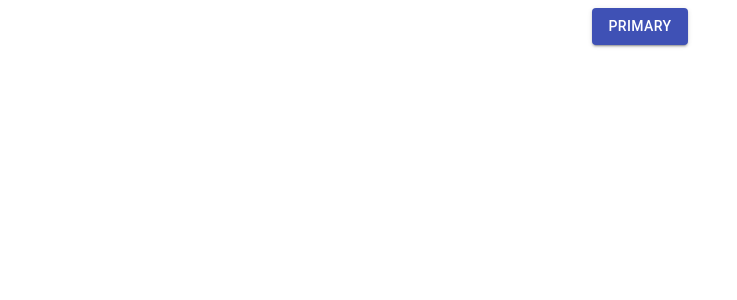
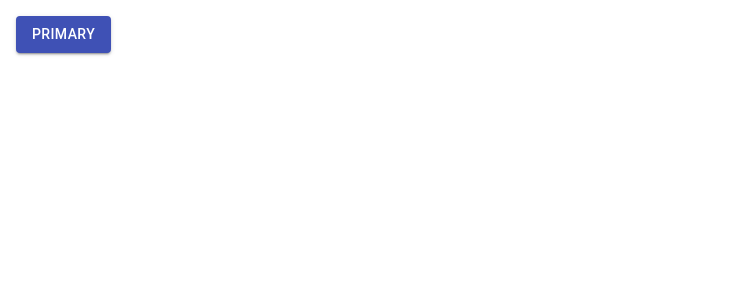
Before and after one commit to kanishkguptagit/Kabootar, a React (Create React App) app in the folder client/: page / in a window 1280 px wide. Shown: the top 300 px of the page, without its empty margins (0-737 px from the left). Built offline with nearby package versions, Linux system fonts and the light colour scheme.

Commit message:
remove css files

```diff
--- a/client/src/App.css
+++ /dev/null
@@ -1,38 +0,0 @@
-.App {
-  text-align: center;
-}
-
-.App-logo {
-  height: 40vmin;
-  pointer-events: none;
-}
-
-@media (prefers-reduced-motion: no-preference) {
-  .App-logo {
-    animation: App-logo-spin infinite 20s linear;
-  }
-}
-
-.App-header {
-  background-color: #282c34;
-  min-height: 100vh;
-  display: flex;
-  flex-direction: column;
-  align-items: center;
-  justify-content: center;
-  font-size: calc(10px + 2vmin);
-  color: white;
-}
-
-.App-link {
-  color: #61dafb;
-}
-
-@keyframes App-logo-spin {
-  from {
-    transform: rotate(0deg);
-  }
-  to {
-    transform: rotate(360deg);
-  }
-}
--- a/client/src/App.js
+++ b/client/src/App.js
@@ -1,4 +1,3 @@
-import "./App.css";
 import Button from "@material-ui/core/Button";
 import { makeStyles } from "@material-ui/core/styles";
 
--- a/client/src/index.css
+++ /dev/null
@@ -1,13 +0,0 @@
-body {
-  margin: 0;
-  font-family: -apple-system, BlinkMacSystemFont, 'Segoe UI', 'Roboto', 'Oxygen',
-    'Ubuntu', 'Cantarell', 'Fira Sans', 'Droid Sans', 'Helvetica Neue',
-    sans-serif;
-  -webkit-font-smoothing: antialiased;
-  -moz-osx-font-smoothing: grayscale;
-}
-
-code {
-  font-family: source-code-pro, Menlo, Monaco, Consolas, 'Courier New',
-    monospace;
-}
--- a/client/src/index.js
+++ b/client/src/index.js
@@ -1,6 +1,5 @@
 import React from 'react';
 import ReactDOM from 'react-dom';
-import './index.css';
 import App from './App';
 import reportWebVitals from './reportWebVitals';
 
```
Also changed, not shown: client/src/logo.svg (deleted), 1 other file (tests, documents, lock files or other folders).
